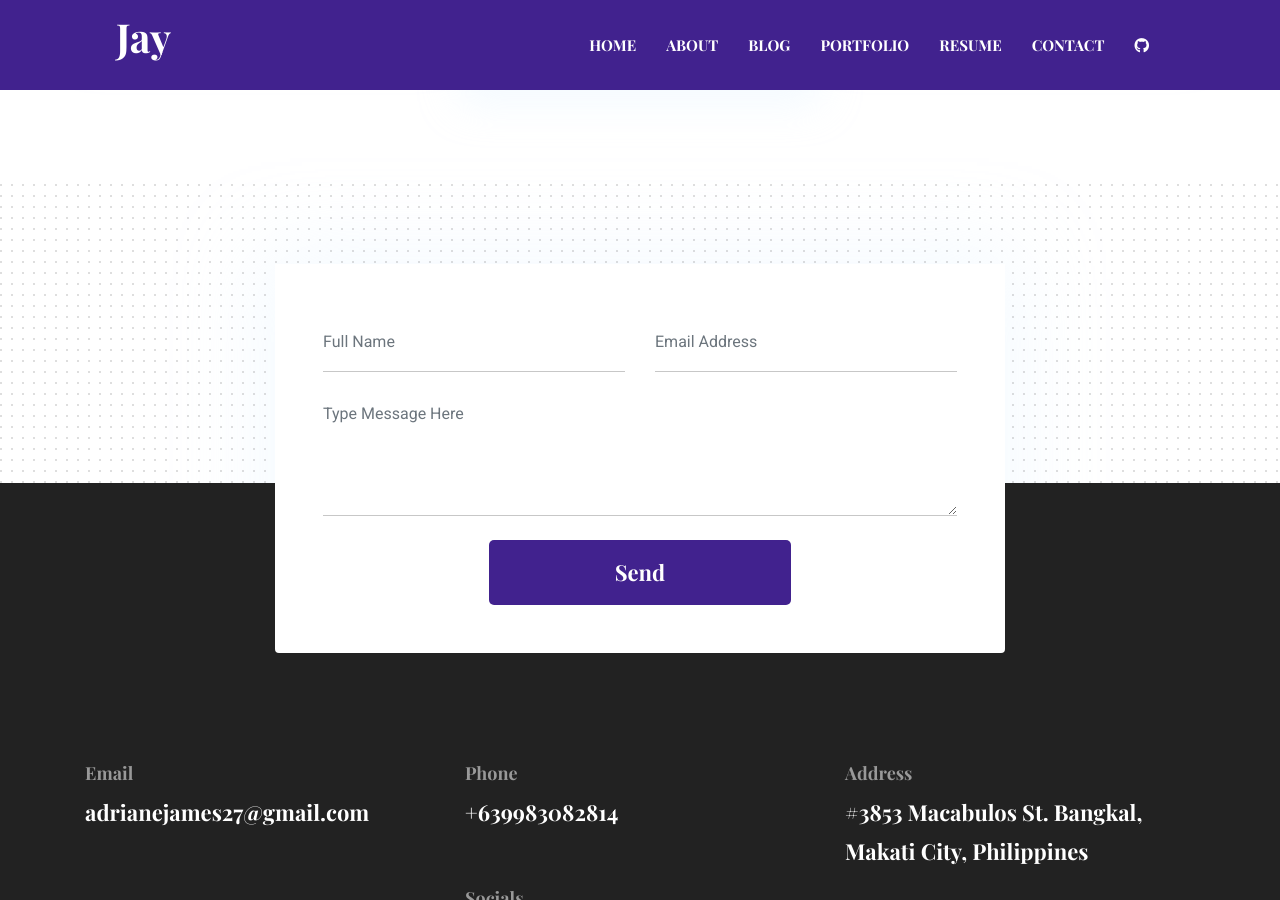
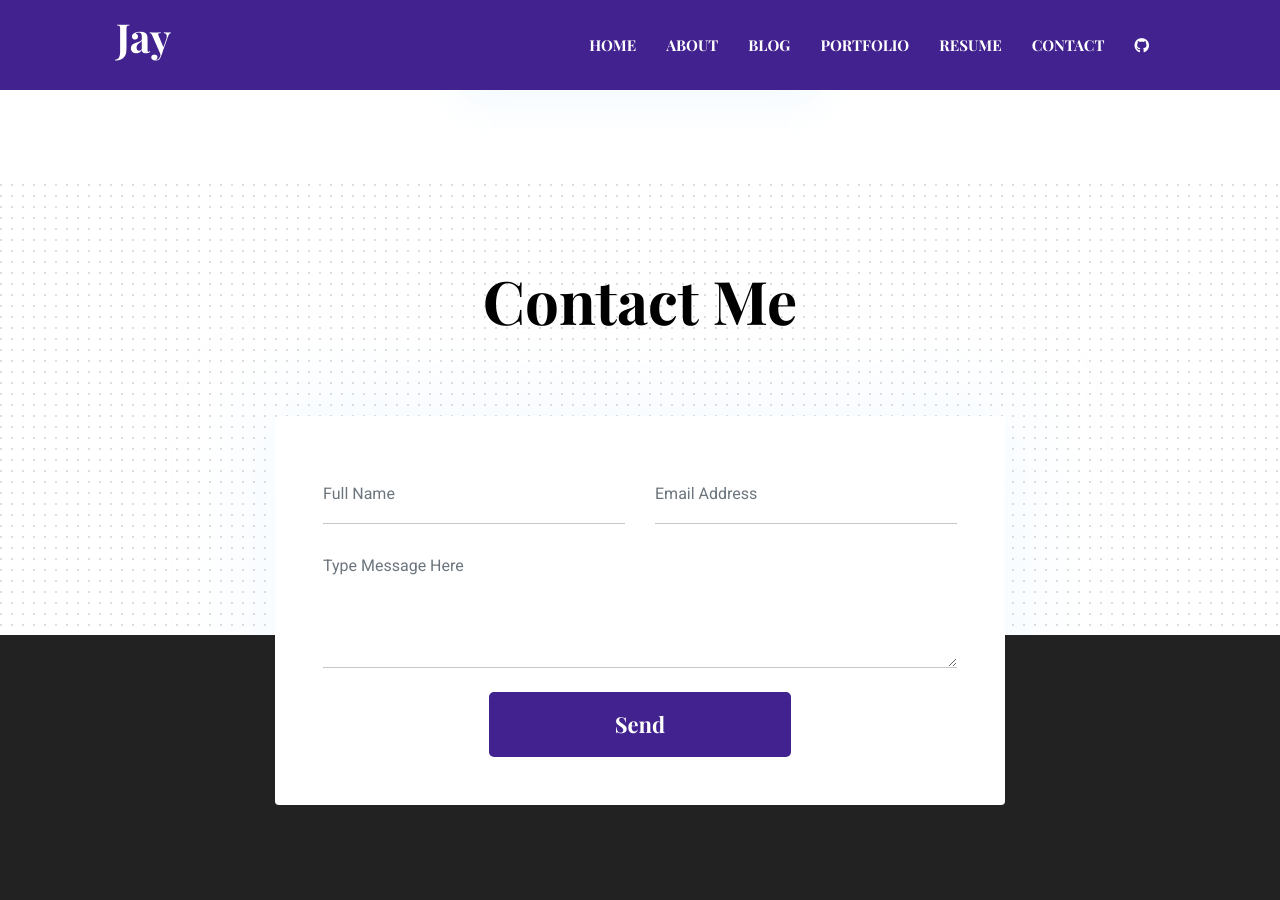
Before and after one commit to lonewanderer27/lonewanderer27.github.io, a Jekyll site: the page built from index.html, in a window 1280 px wide and 900 px high, scrolled down 6412 px. Built offline with Jekyll 4.4.1, drawn with Linux system fonts in a browser that asks for light colours; nearby versions of some CDN libraries.

Commit message:
feat: only display Contact Me on pages other than Contact

```diff
--- a/_includes/contact-section.html
+++ b/_includes/contact-section.html
@@ -2,9 +2,11 @@
 <section class="section section-on-footer" data-background="{{site.baseurl}}/assets/images/backgrounds/bg-dots.png">
   <div class="container">
     <div class="row">
-      <!-- <div class="col-12 text-center">
+      {% if page.title != "Contact" %}
+      <div class="col-12 text-center">
         <h2 class="section-title">{{ site.data.settings.contact-title }}</h2>
-      </div> -->
+      </div>
+      {% endif %}
       <div class="col-lg-8 mx-auto">
         <div class="bg-white rounded text-center p-5 shadow-down">
           <div id="contactFormAlert" class="alert alert-success d-none" role="alert">
```
